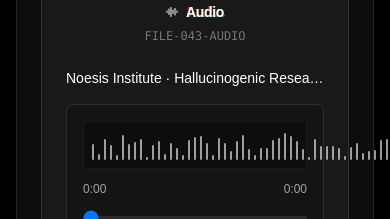
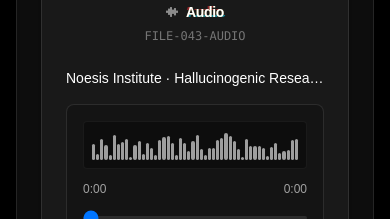
Before and after one commit to 12eonsf/ResonanceUIdemo, a Next.js app: page / in a window 390 px wide. Shown: the part 1760-1979 px from the top of the page. Built offline with nearby package versions, Linux system fonts and the light colour scheme.

Commit message:
Fix: contain audio waveform on mobile via grid and overflow-hidden - Use grid with explicit 50 columns and gap-px - Set bars to auto width within columns to prevent overflow - Keep alignment consistent with other Audio controls

```diff
--- a/src/app/page.tsx
+++ b/src/app/page.tsx
@@ -617,14 +617,14 @@
         {/* Audio Player */}
         <div className="bg-black/20 border border-white/10 rounded-lg p-4 space-y-3">
           {/* Waveform Visualization */}
-          <div className="flex items-center justify-center h-12 bg-black/30 rounded border border-white/5 p-2 mx-0">
-            <div className="flex items-end gap-1 h-full w-full max-w-full">
+          <div className="flex items-center justify-center h-12 bg-black/30 rounded border border-white/5 p-2 mx-0 overflow-hidden">
+            <div className="grid items-end gap-px h-full w-full" style={{ gridTemplateColumns: 'repeat(50, minmax(0, 1fr))' }}>
               {waveformData.map((height, index) => (
                 <motion.div
                   key={index}
-                  className="bg-white/60 rounded-sm flex-shrink-0"
+                  className="bg-white/60 rounded-sm"
                   style={{
-                    width: '2px',
+                    width: '100%',
                     height: `${height * 100}%`,
                     minHeight: '2px'
                   }}
```
